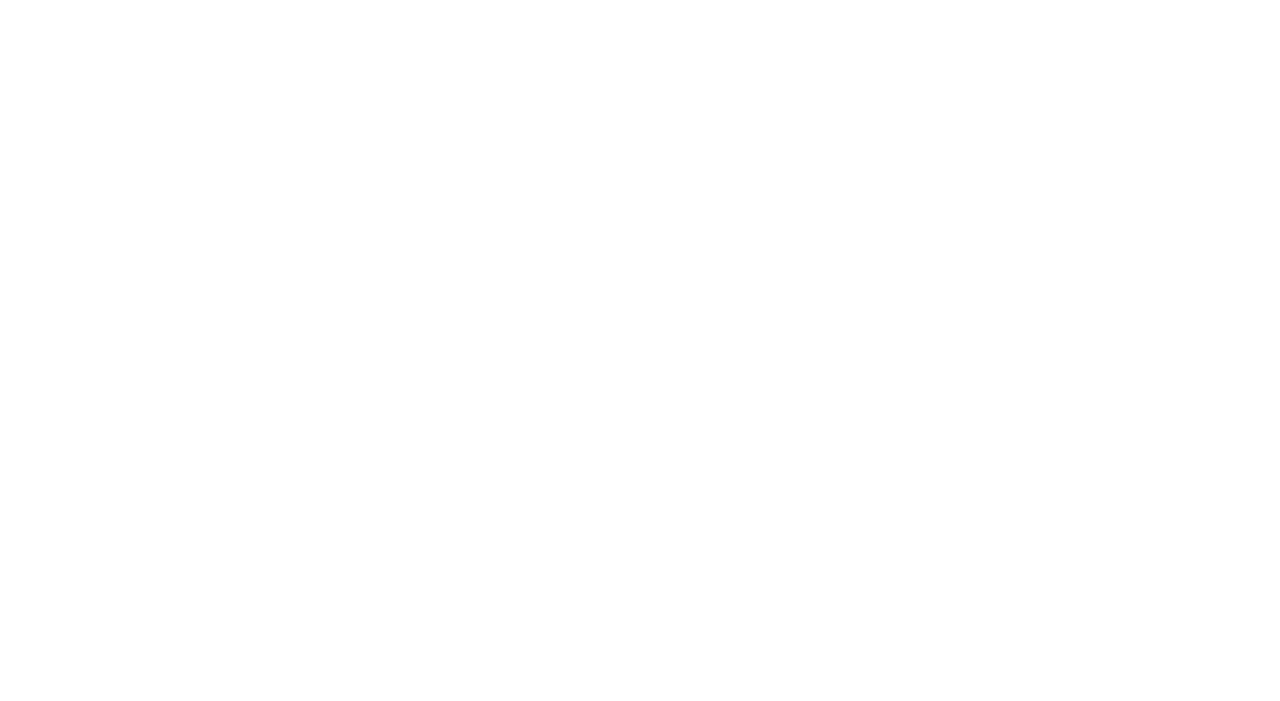
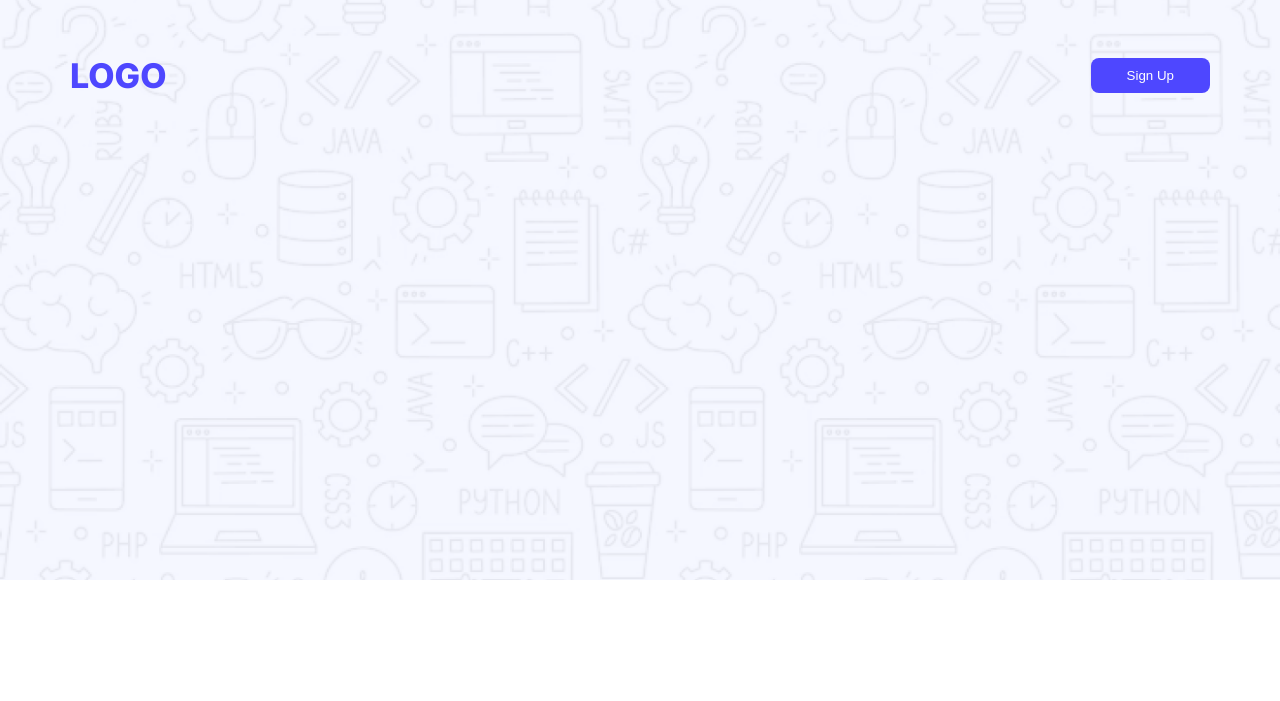
Before and after one commit to Mahfuz5634/Assignment-01, a plain HTML site: page index.html in a window 1280 px wide. Drawn offline with Linux system fonts and the light colour scheme.

Commit message:
Navbar Add

```diff
--- a/index.css
+++ b/index.css
@@ -0,0 +1,43 @@
+*{
+    border: 0;
+    margin: 0;
+}
+
+.inter-color {
+  font-family: "Inter", sans-serif;
+  font-optical-sizing: auto;
+  font-weight: 800;
+  font-style: normal;
+}
+
+section{
+    width: 100%;
+    height: 698px;
+    background-image: url(./Assets/Hero-bg.png);
+    background-repeat: no-repeat;
+    background-size: contain;
+}
+section nav{
+    max-width: 1140px;
+    height: 151px;
+    margin: 0 auto;
+    display: flex;
+    align-items: center;
+    justify-content: center;
+    justify-content: space-between;
+}
+nav h1{
+    color: #4E47FF;
+    font-size: 34px;
+}
+nav button{
+    background-color:#4E47FF ;
+    color: white;
+    padding: 10px 36px;
+    border-radius: 8px;
+
+}
+nav button:hover{
+    background-color:#4d47ffb6 ;
+    padding:15px 45px ;
+}
--- a/index.html
+++ b/index.html
@@ -3,9 +3,25 @@
 <head>
     <meta charset="UTF-8">
     <meta name="viewport" content="width=device-width, initial-scale=1.0">
+    <link rel="stylesheet" href="index.css">
+    <link rel="preconnect" href="https://fonts.googleapis.com">
+    <link rel="preconnect" href="https://fonts.gstatic.com" crossorigin>
+    <link href="https://fonts.googleapis.com/css2?family=Inter:ital,opsz,wght@0,14..32,100..900;1,14..32,100..900&display=swap" rel="stylesheet">
     <title>Document</title>
+
 </head>
 <body>
+    <!-- Navbar & banner section -->
+     <section>
+         <nav>
+            <div>
+               <h1 class="inter-color">LOGO</h1>
+            </div>
+            <div>
+              <button>Sign Up</button>
+            </div>
+         </nav>
+     </section>
 
 </body>
 </html>
```
